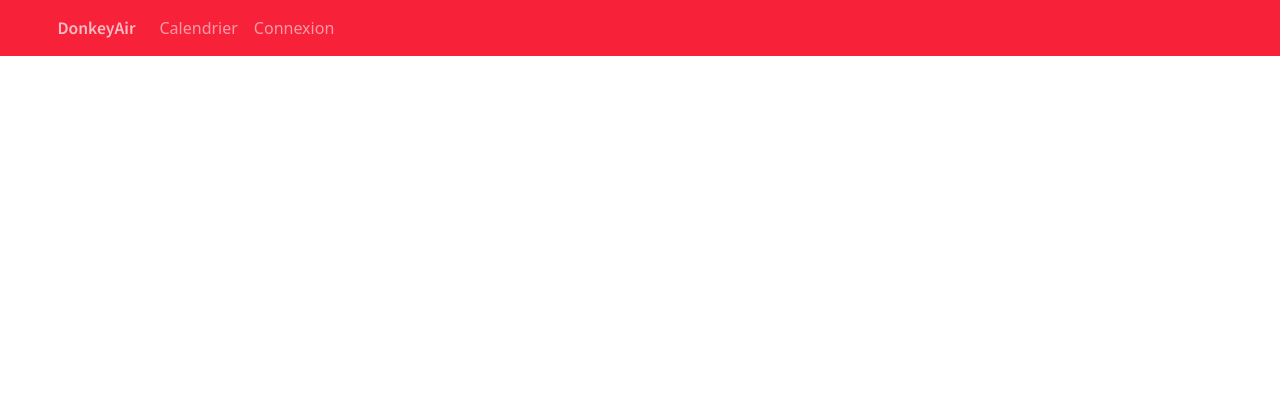
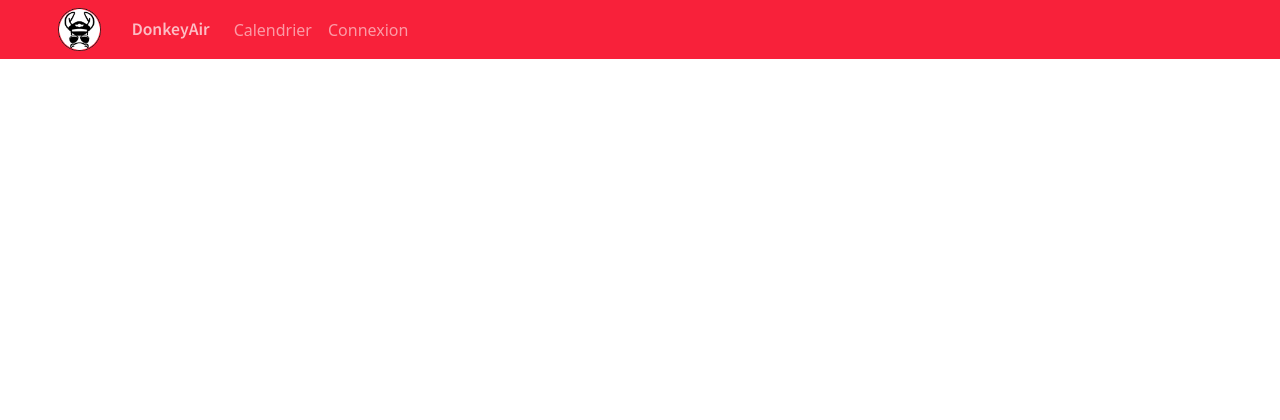
Before and after one commit to thomasbetend/DonkeyAir, a PHP site: page / in a window 1280 px wide. Shown: the top 420 px of the page. Run offline with PHP 8.4, Linux system fonts and the light colour scheme; some libraries are stand-ins or nearby versions.

Commit message:
add favicon logo navbar

```diff
--- a/header.php
+++ b/header.php
@@ -11,6 +11,9 @@
     <link href="https://fonts.googleapis.com/css2?family=Bowlby+One&display=swap" rel="stylesheet">
     <!-- Bootstrap core CSS -->
     <link href="../../dist/css/bootstrap.min.css" rel="stylesheet">
+
+    <!-- FAV ICON -->
+    <link rel="shortcut icon" type="image/png" href="/_medias/IconDkAir.png"/>
 
     <!-- Custom styles for this template -->
     <link href="jumbotron.css" rel="stylesheet">
--- a/nav-bar.php
+++ b/nav-bar.php
@@ -6,22 +6,28 @@ Session::creation();
 ?>
 
 <nav class="navbar navbar-expand-md navbar-dark navbar-DonkeyAir ml-15">
+
+
+  <a id="iconlogo" href="/accueil"><img class= "navbar-icon" src="/_medias/IconDkAir.png"></img></a>
+
+
   <a class="navbar-brand ml-5" href="/accueil">DonkeyAir</a>
   <button class="navbar-toggler" type="button" data-toggle="collapse" data-target="#navbarsExampleDefault" aria-controls="navbarsExampleDefault" aria-expanded="false" aria-label="Toggle navigation">
     <span class="navbar-toggler-icon"></span>
   </button>
 
+
   <div class="collapse navbar-collapse" id="navbarsExampleDefault">
     <ul class="navbar-nav mr-auto">
       <li class="nav-item text-white">
-          <a class="nav-link" href="/calendrier">Calendrier</a>
-        </li>
-      <?php if(!empty($_SESSION['admin'])): ?>
+        <a class="nav-link" href="/calendrier">Calendrier</a>
+      </li>
+      <?php if (!empty($_SESSION['admin'])) : ?>
         <li class="nav-item text-black">
           <a class="nav-link text-black" href="/ajouter-vol">Ajoutez un vol</a>
         </li>
       <?php endif ?>
-      <?php if(!empty($_SESSION['login'])): ?>
+      <?php if (!empty($_SESSION['login'])) : ?>
         <li class="nav-item active">
           <a class="nav-link" href="/reservations/1">Réservations</a>
         </li>
@@ -30,14 +36,14 @@ Session::creation();
         </li>
         <li class="nav-item text-white cart">
           <a class="nav-link cart" href="/panier"><i class="fa-solid fa-cart-shopping"></i></a>
-          <?php if(!empty($_SESSION['cart'])): ?>
-            <p class="circle"><?php echo count($_SESSION['cart'])?></p>
+          <?php if (!empty($_SESSION['cart'])) : ?>
+            <p class="circle"><?php echo count($_SESSION['cart']) ?></p>
           <?php endif; ?>
         </li>
         <li class="nav-item text-white welcome-nav-bar">
           <p class="pt-4">Bienvenue <?php echo ucwords($_SESSION['login']); ?></p>
         </li>
-      <?php else: ?>
+      <?php else : ?>
         <li class="nav-item text-white">
           <a class="nav-link" href="/connexion">Connexion</a>
         </li>
--- a/styles.css
+++ b/styles.css
@@ -74,11 +74,20 @@ h4 {
     padding-right: 4.5%;
 }
 
+
+#iconlogo{
+    margin-right: -6%;
+}
+.navbar-icon {
+
+    width: 30%;
+
+}
 .navbar-DonkeyAir .navbar-brand {
     font-family: var(--font2);
     font-weight: 900;
     font-size: 1.1rem;
-    opacity: 70%;;
+    opacity: 70%;
 }
 
 .welcome-nav-bar {
@@ -403,7 +412,13 @@ input[type="date"] {
     .circle {
         right: -3px;
     }
+
+    .navbar-brand{
+        display: none;
+
+    }
 }
+
 
 @media screen and (max-width:470px){
     .index-search-form {
```
Also changed, not shown: _medias/IconDkAir.png (added).
